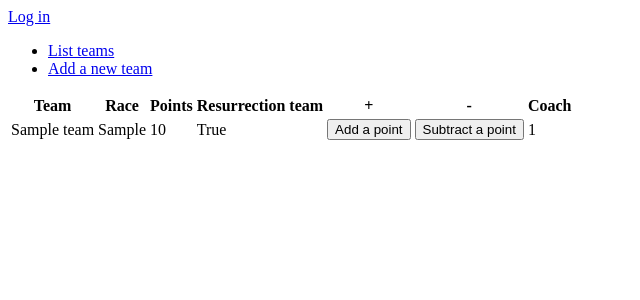
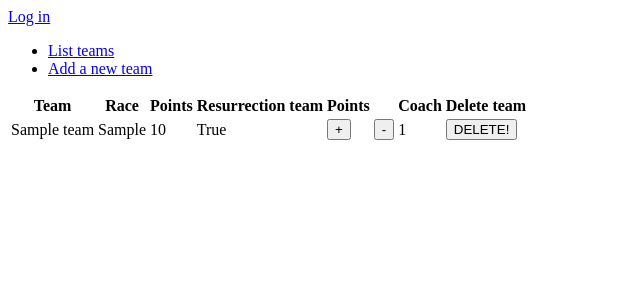
Before and after one commit to Granigan/BBMRS, a Flask app: page /teams in a window 1280 px wide. Shown: the top 300 px of the page, without its empty margins (0-640 px from the left). Run offline with Flask 2, Linux system fonts and the light colour scheme; tables that the repository leaves empty hold one stand-in row (values such as "Sample post").

Commit message:
adds support for deleting teams

```diff
--- a/application/teams/views.py
+++ b/application/teams/views.py
@@ -17,8 +17,8 @@ def teams_form():
 @app.route("/teams/add_point_<team_id>/", methods=["POST"])
 @login_required
 def teams_add_point(team_id):
+    t = Team.query.get(team_id)
 
-    t = Team.query.get(team_id)
     t.points = t.points + 1
     db.session().commit()
 
@@ -27,8 +27,8 @@ def teams_add_point(team_id):
 @app.route("/teams/subtract_point_<team_id>/", methods=["POST"])
 @login_required
 def teams_subtract_point(team_id):
+    t = Team.query.get(team_id)
 
-    t = Team.query.get(team_id)
     t.points = t.points - 1
     db.session().commit()
 
@@ -53,3 +53,13 @@ def teams_create():
     db.session().commit()
 
     return redirect(url_for("teams_index"))
+
+@app.route("/teams/delete_<team_id>", methods=["POST"])
+@login_required
+def teams_delete(team_id):
+    t = Team.query.get(team_id)
+
+    db.session.delete(t)
+    db.session.commit()
+
+    return redirect(url_for("teams_index"))
--- a/application/templates/teams/list.html
+++ b/application/templates/teams/list.html
@@ -7,9 +7,10 @@
             <th>Race</th>
             <th>Points</th>
             <th>Resurrection team</th>
-            <th>+</th>
-            <th>-</th>
+            <th>Points</th>
+            <th></th>
             <th>Coach</th>
+            <th>Delete team</th>
         </tr>
         {% for team in teams %}
         <tr>
@@ -19,15 +20,20 @@
             <td>{{ team.resurrect }}</td>
             <td>
                 <form method="POST" action="{{ url_for('teams_add_point', team_id=team.id) }}">
-                    <input type="submit" value="Add a point"/>
+                    <input type="submit" value="+"/>
                 </form>
             </td>
             <td>
                 <form method="POST" action="{{ url_for('teams_subtract_point', team_id=team.id) }}">
-                    <input type="submit" value="Subtract a point"/>
+                    <input type="submit" value="-"/>
                 </form>
             </td>
             <td>{{ team.account_id }}</td>
+            <td>
+                <form method="POST" action="{{ url_for('teams_delete', team_id=team.id) }}">
+                    <input type="submit" value="DELETE!"/>
+                </form>
+            </td>
         </tr>
         {% endfor %}
     </table>
```
